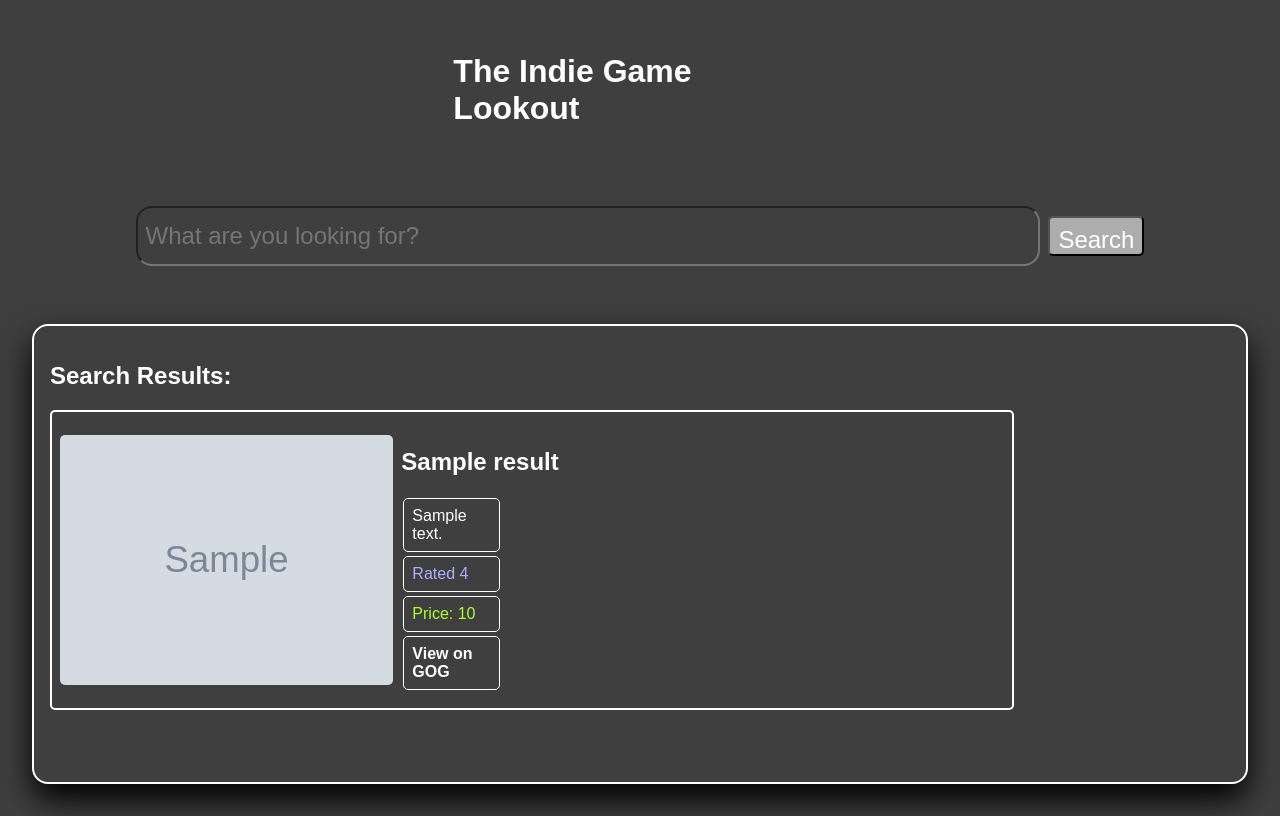
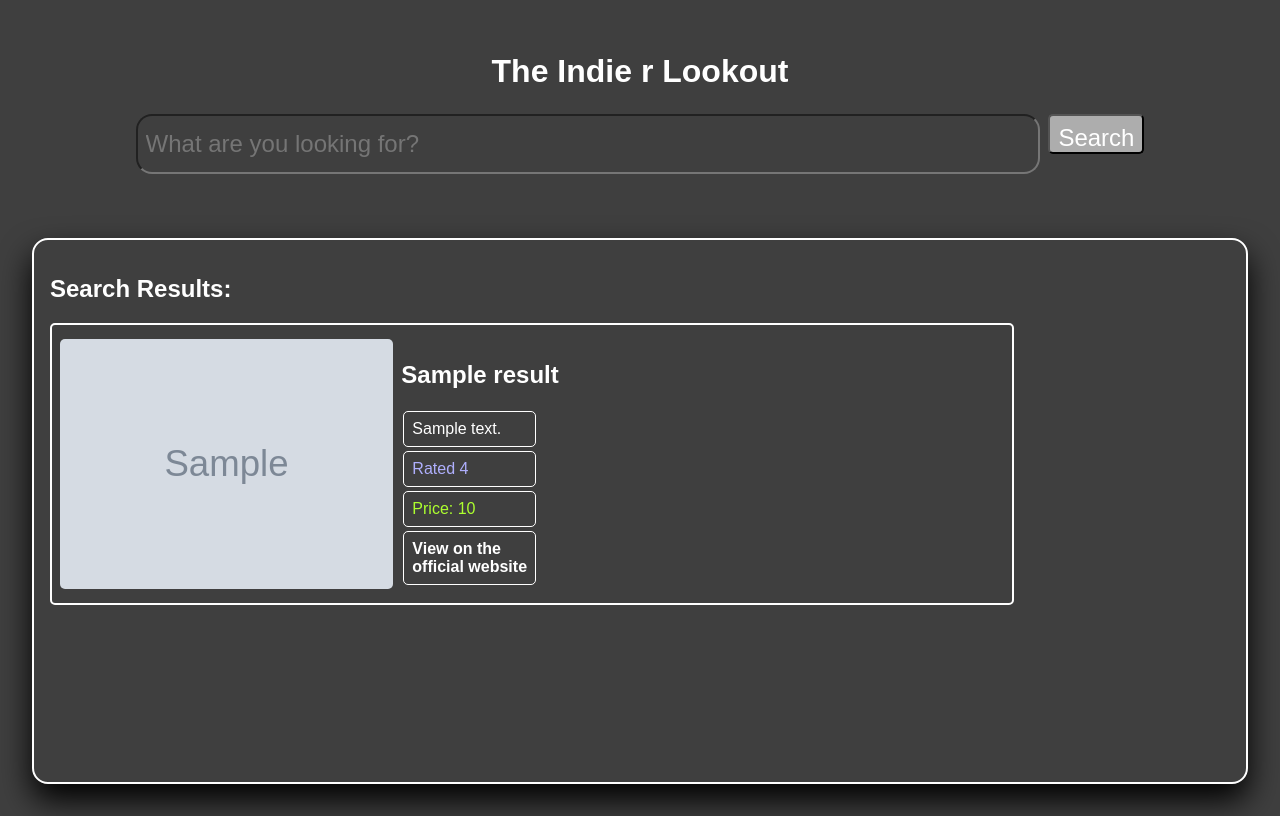
Before and after one commit to Giovo173/InfoRetrieval, a Django app: template indie_games/templates/index.html in a window 1280 px wide. Run offline with Django 5.2, Linux system fonts and the light colour scheme; the template is opened without the code that fills it: most values are stand-ins (such as "Sample title", 1, 10 or a date in 2020); grey boxes marked "Sample" are stand-in pictures; parts of the project's set-up code (start-up, migrations or seed data) failed here and were passed over.

Commit message:
hahahahaha

```diff
--- a/indie_games/static/style.css
+++ b/indie_games/static/style.css
@@ -11,7 +11,7 @@ body {
 main {
     display: grid;
     grid-template-columns: 1fr 1fr 1fr;
-    grid-template-rows: 1fr 1fr 4fr;
+    grid-template-rows: 1fr 1fr 6fr;
     height: 100vh;
 }
 
@@ -21,6 +21,7 @@ h1 {
     display: flex;
     justify-self: center;
     padding: 3vh;
+    margin-bottom: 0;
 }
 
 form{
@@ -28,7 +29,7 @@ form{
     grid-column: 1 / span 3;
     display: flex;
     justify-content: center;
-    align-items: center;
+    align-items: start;
     margin-top: 0;
 }
 
--- a/indie_games/templates/index.html
+++ b/indie_games/templates/index.html
@@ -4,14 +4,14 @@
     <meta charset="UTF-8">
     <meta name="viewport" content="width=device-width, initial-scale=1.0">
     <meta name="author" content="Daniel Dorigo Giovanni Elisei">
-    <title>Indie Game Lookout</title>
+    <title>Indie r Lookout</title>
     {% load static %}
     <link rel="stylesheet" href="{% static 'style.css' %}">
     <link rel="icon" href="{% static 'binoculars_17010397.png' %}" type="image/x-icon">
 </head>
 <body>
     <main>
-        <h1>The Indie Game Lookout</h1>
+        <h1>The Indie r Lookout</h1>
         <form method="get" action="{% url 'search_games' %}">
             <input id="query" name="q" type="text" placeholder="What are you looking for?">
             <button type="submit" id="btn">Search</button>
@@ -34,8 +34,10 @@
                                     <a href={{r.url}} target="_blank">View on itch.io</a>
                                 {% elif r.db_path == './steam.db' %}
                                     <a href={{r.url}} target="_blank">View on Steam</a>
+                                {% elif r.db_path == './gog.db' %}
+                                    <a href={{r.url}} target="_blank">View on GOG</a>
                                 {% else %}
-                                    <a href={{r.url}} target="_blank">View on GOG</a>
+                                    <a href={{r.url}} target="_blank">View on the official website</a>
                                 {% endif %}
                             </div>
                         </div>
```
Also changed, not shown: indie_games/static/cluster.css (+8 -0 lines), indie_games/templates/clustered_games.html (+11 -0 lines), indie_games/views.py (added, +26 -0 lines).
